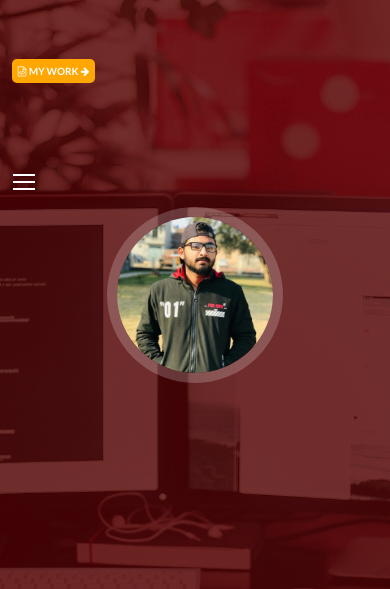
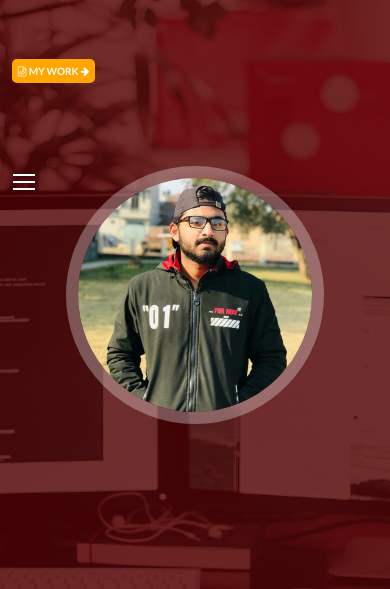
Before and after one commit to Hafiz-Anas/My-Portfolio, a plain HTML site: page index.html in a window 390 px wide. Shown: the top 589 px of the page. Drawn offline with Linux system fonts and the light colour scheme.

Commit message:
full responsive

```diff
--- a/style.css
+++ b/style.css
@@ -73,7 +73,7 @@ body {
 .pic-section img {
     width: 30%;
     border-radius: 100%;
-    border: 15px solid rgba(255, 255, 255, 0.2);
+    border: 15px solid rgba(255, 255, 255, 0.3);
     cursor: pointer;
 }
 .name {
@@ -469,8 +469,8 @@ form textarea {
         height: 70vh;
     }
     .pic-section img {
-        width: 40%;
-        border-width: 10px;
+        width: 60%;
+        border-width: 12px;
     }
     .name {
         top: 80%;
```
